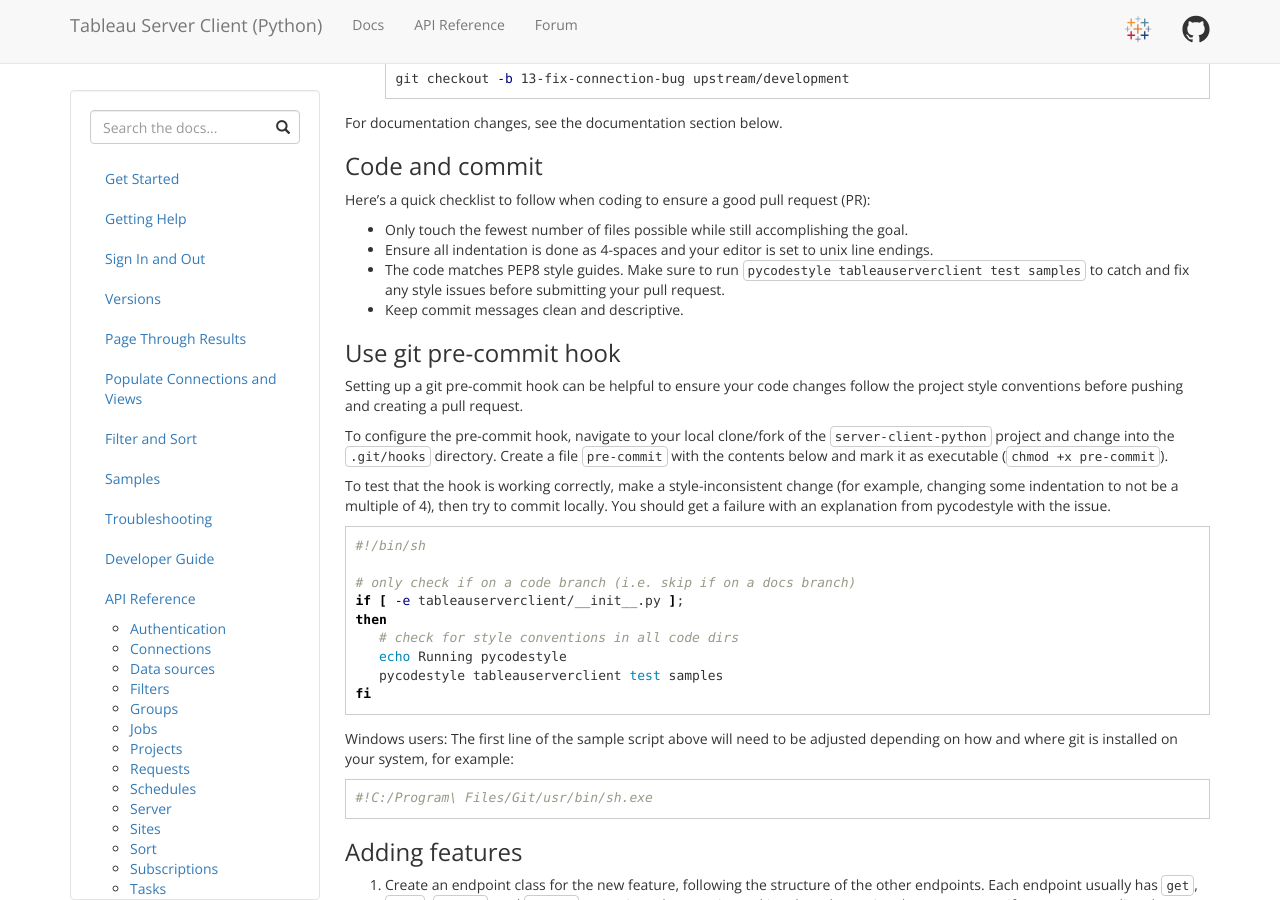
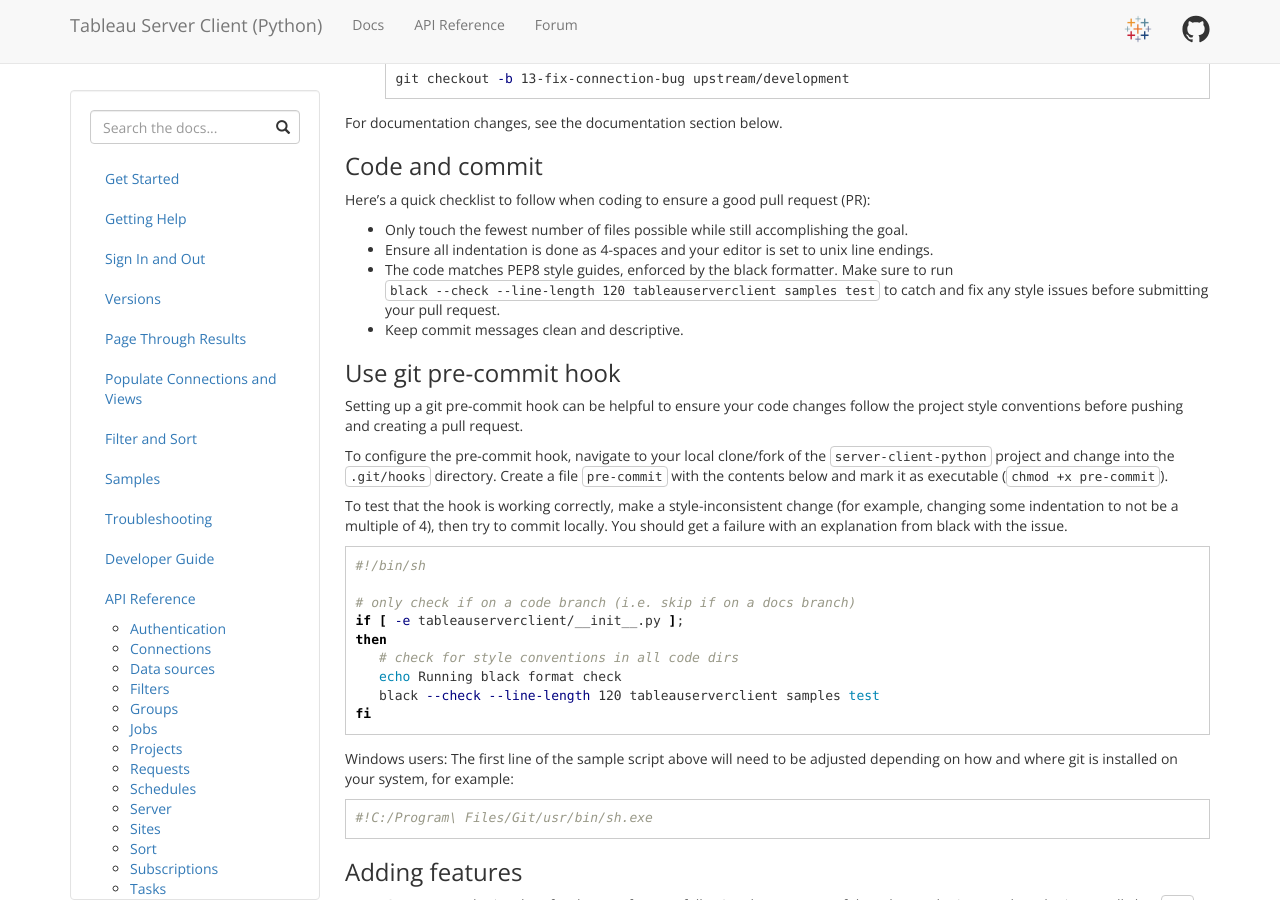
Before and after one commit to tableau/server-client-python, a Jekyll site: the page built from docs/dev-guide.md, in a window 1280 px wide and 900 px high, scrolled down 985 px. Built offline with Jekyll 4.4.1, drawn with Linux system fonts in a browser that asks for light colours; emoji names are drawn with the system emoji font.

Commit message:
Update dev guide to reflect switch from pycodestyle to black
Follow-on to code and CI pipeline changes in #935

Fixes #933

````diff
--- a/docs/dev-guide.md
+++ b/docs/dev-guide.md
@@ -67,8 +67,8 @@
   goal.
 - Ensure all indentation is done as 4-spaces and your editor is set to unix line
   endings.
-- The code matches PEP8 style guides. Make sure to run
-  `pycodestyle tableauserverclient test samples` to catch and fix any style
+- The code matches PEP8 style guides, enforced by the black formatter. Make sure to run
+  `black --check --line-length 120 tableauserverclient samples test` to catch and fix any style
   issues before submitting your pull request.
 - Keep commit messages clean and descriptive.
 
@@ -84,7 +84,7 @@
 
 To test that the hook is working correctly, make a style-inconsistent change (for
 example, changing some indentation to not be a multiple of 4), then try to commit
-locally. You should get a failure with an explanation from pycodestyle with the
+locally. You should get a failure with an explanation from black with the
 issue.
 
 ```shell
@@ -94,8 +94,8 @@
 if [ -e tableauserverclient/__init__.py ];
 then
    # check for style conventions in all code dirs
-   echo Running pycodestyle
-   pycodestyle tableauserverclient test samples
+   echo Running black format check
+   black --check --line-length 120 tableauserverclient samples test
 fi
 ```
 
````
